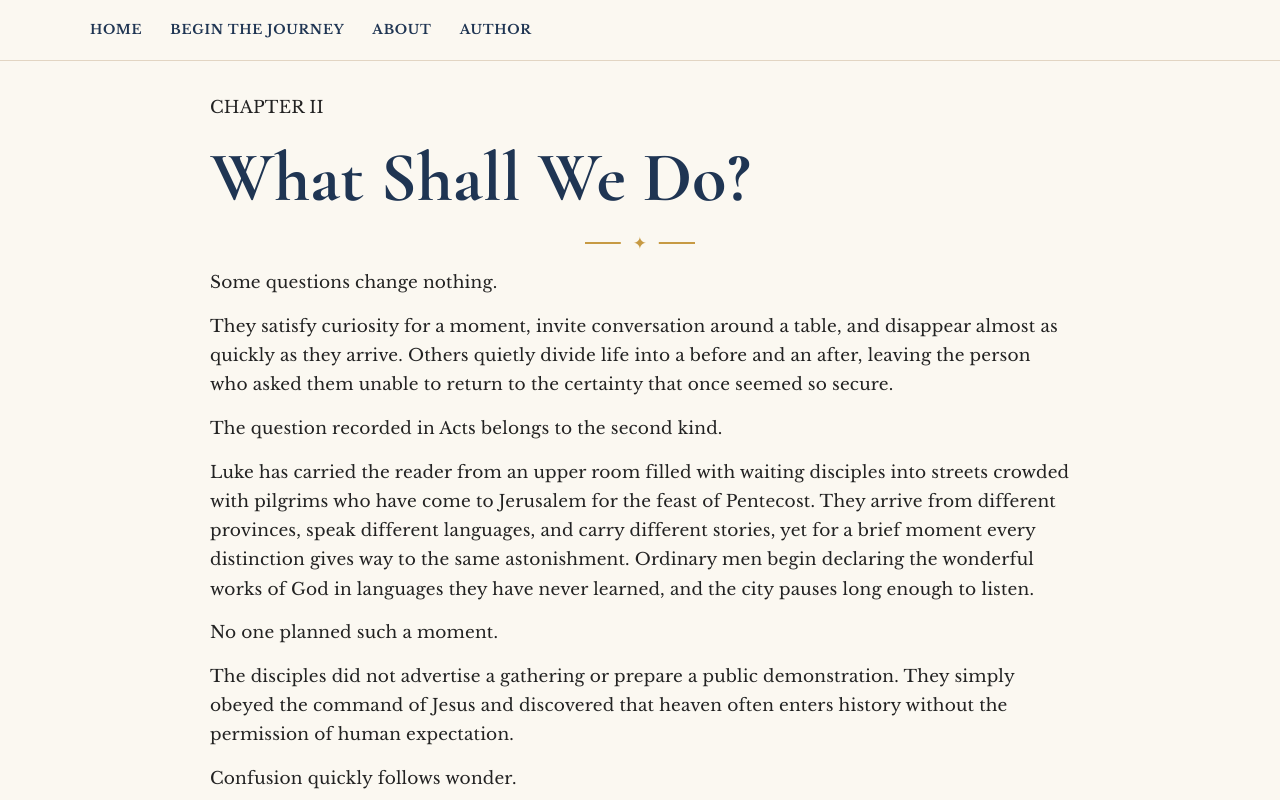
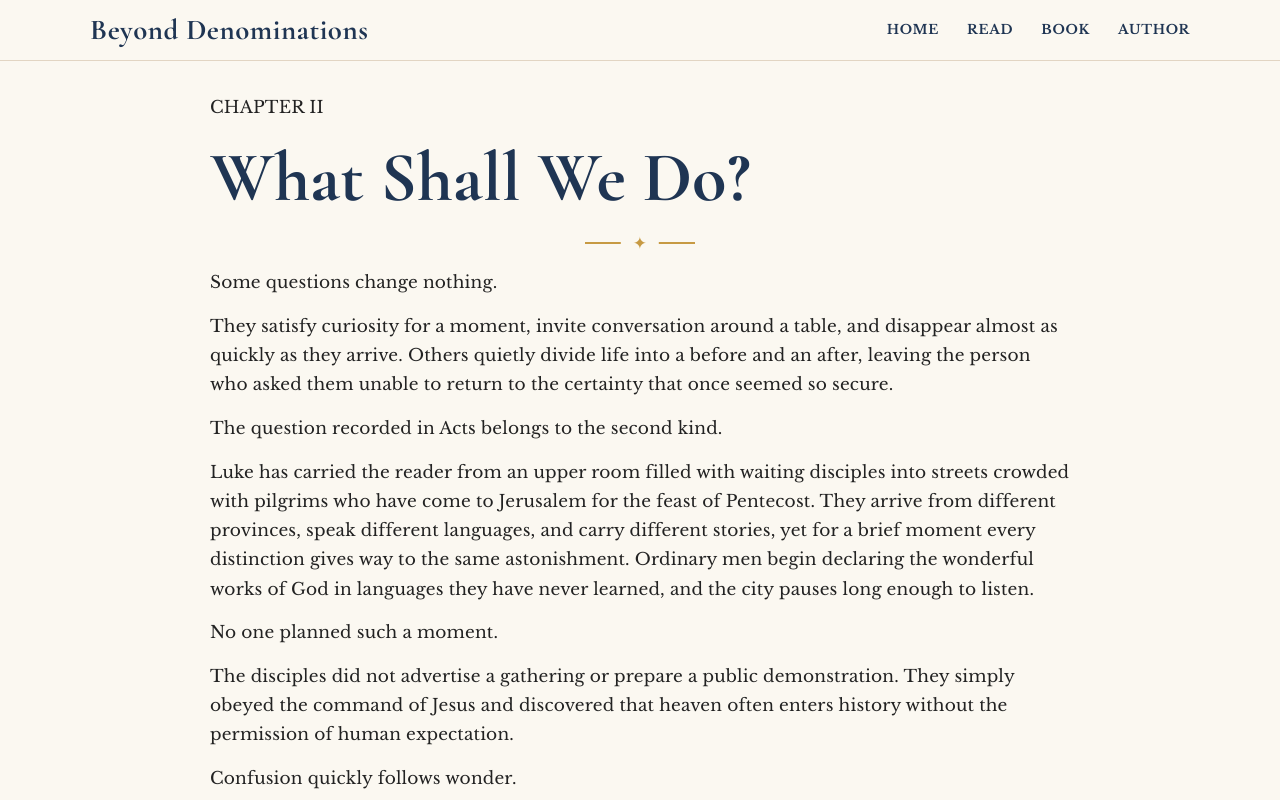
Before and after one commit to brad-hobbswd/beyond-denominations, a plain HTML site: page chapter2.html in a window 1280 px wide. Shown: the top 800 px of the page. Drawn offline with nearby package versions, Linux system fonts and the light colour scheme.

Commit message:
Standardize sitewide navigation

```diff
--- a/chapter2.html
+++ b/chapter2.html
@@ -57,45 +57,7 @@ href="styles.css">
 
 <body>
 
-<header>
-
-<div class="container">
-
-<nav>
-
-<div class="nav-links">
-
-<a href="index.html">
-
-Home
-
-</a>
-
-<a href="contents.html">
-
-Begin the Journey
-
-</a>
-
-<a href="about.html">
-
-About
-
-</a>
-
-<a href="author.html">
-
-Author
-
-</a>
-
-</div>
-
-</nav>
-
-</div>
-
-</header>
+<header><div class="container"><nav aria-label="Main navigation"><a href="index.html" class="logo">Beyond Denominations</a><div class="nav-links"><a href="index.html">Home</a><a href="contents.html">Read</a><a href="about.html">Book</a><a href="author.html">Author</a></div></nav></div></header>
 
 <main>
 
```
